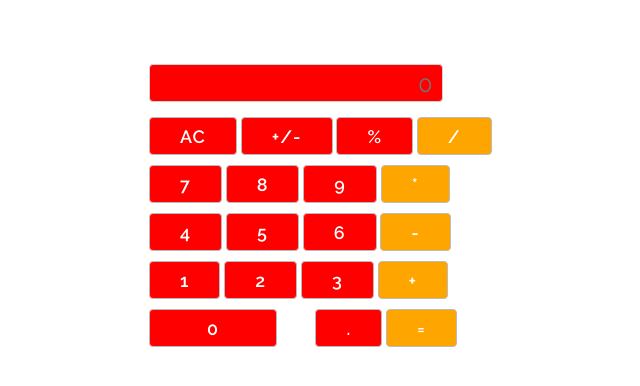
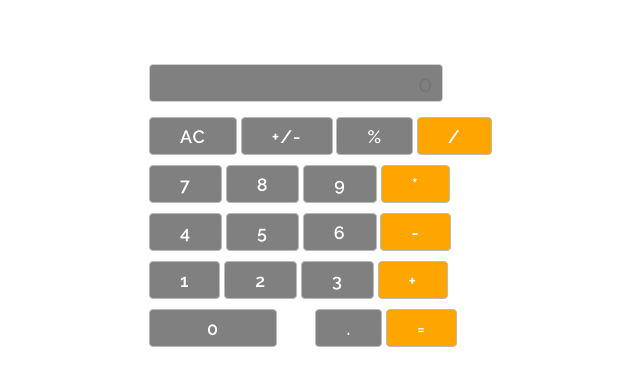
Before and after one commit to rfclevenger/es6-calc, a plain HTML site: page index.html in a window 1280 px wide. Shown: the whole page, without its empty margins (11-651 px from the left). Drawn offline with Linux system fonts and the light colour scheme.

Commit message:
Changed back to gray

```diff
--- a/css/calc.css
+++ b/css/calc.css
@@ -11,14 +11,14 @@
 }
 
 #calc .info .current {
-  background-color:red;
+  background-color:gray;
   color:white;
   font-size:1.8vw;
   text-align:right;
 }
 
 #calc .button {
-  background-color:red;
+  background-color:gray;
   color:white;
   font-size:1.4vw;
 }
```
